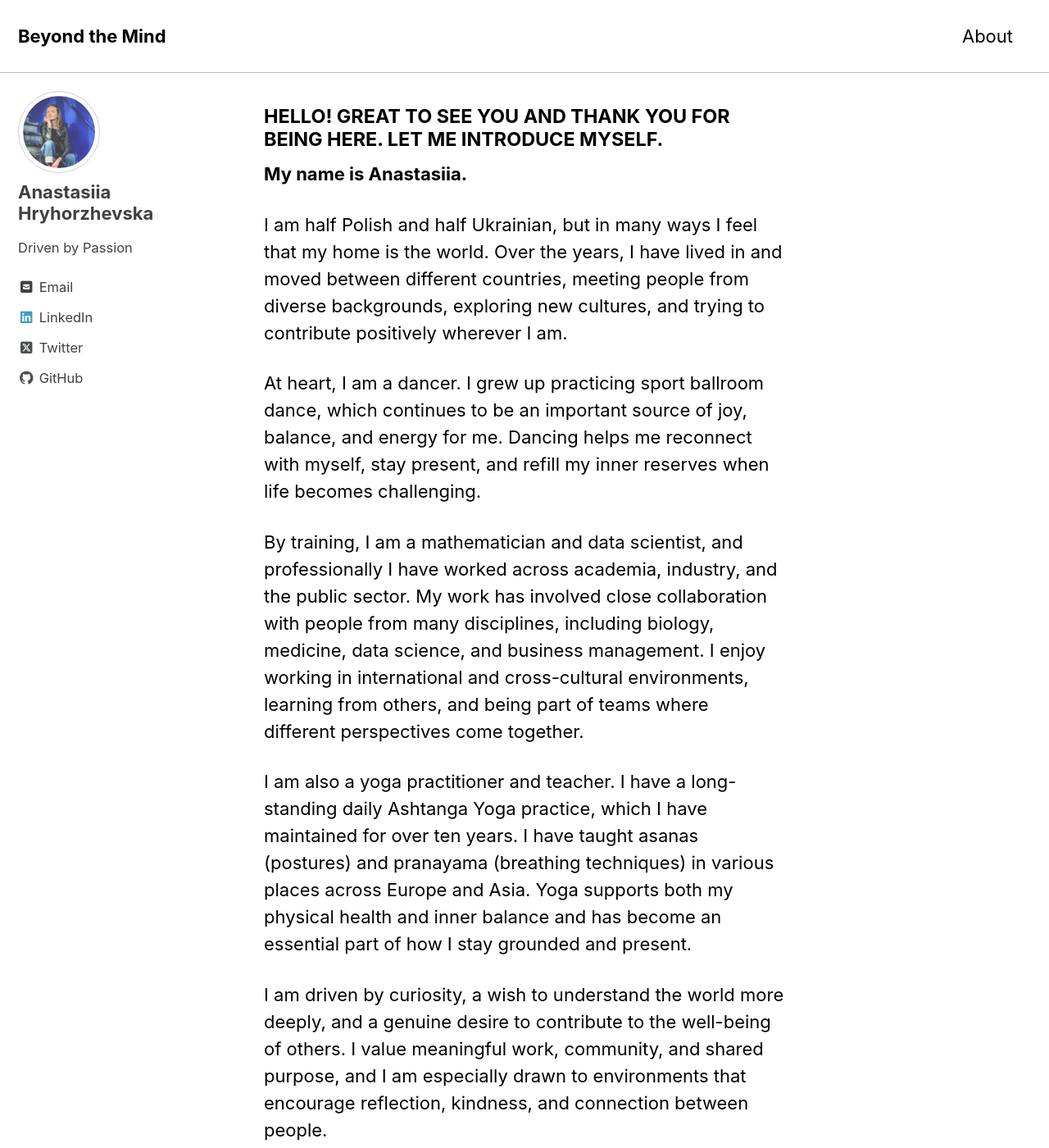
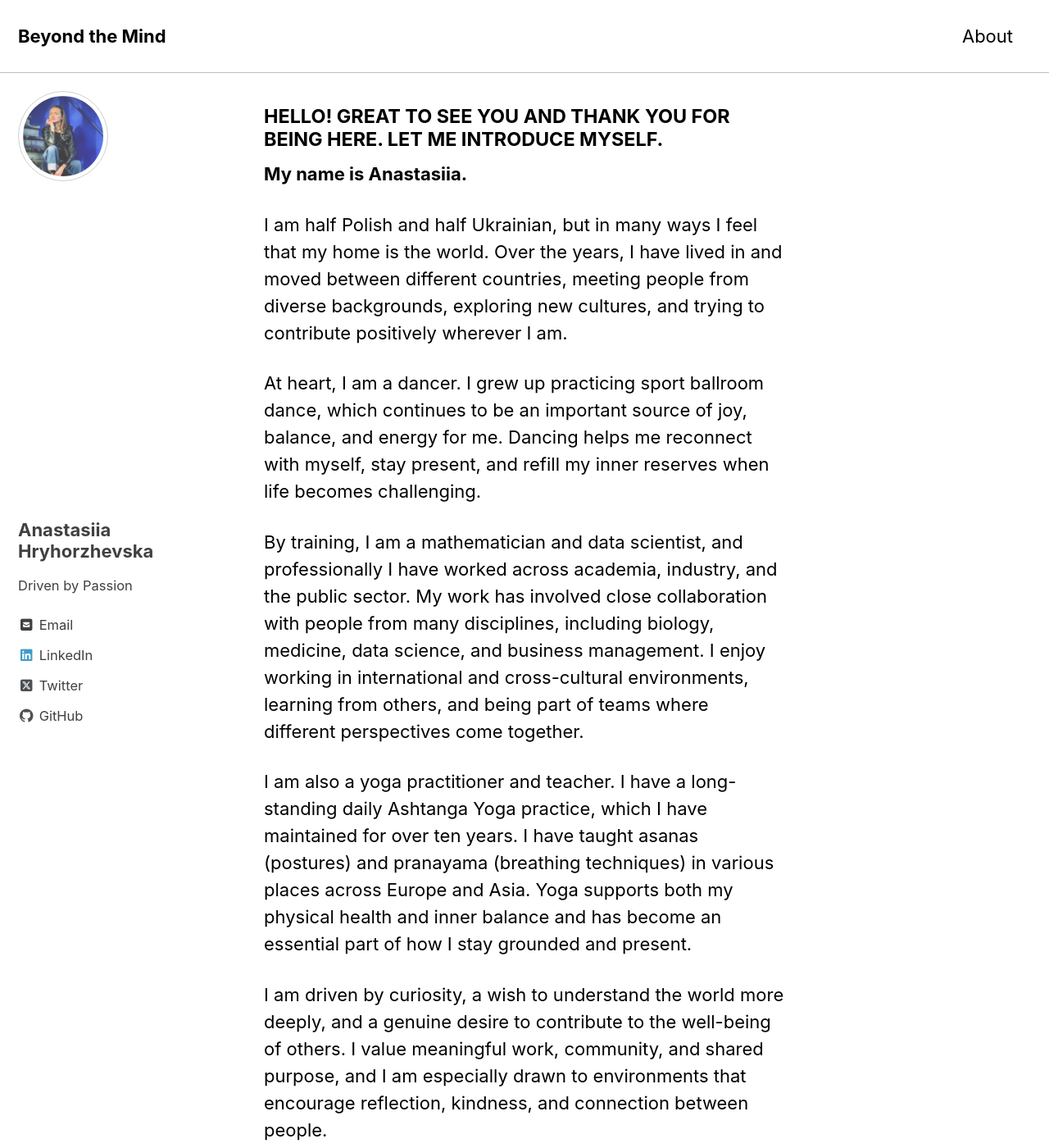
Before and after one commit to ahryho/ahryho.github.io, a Jekyll site: the page built from _pages/about.md, in a window 1280 px wide and 1400 px high. Shown: the whole window at 82% size. Built offline with Jekyll 4.4.1, drawn with Linux system fonts in a browser that asks for light colours; cached includes are drawn as plain includes.

Commit message:
avatar abd footer adjustments

```diff
--- a/assets/css/main.scss
+++ b/assets/css/main.scss
@@ -10,8 +10,8 @@
 
 /* Custom avatar sizing */
 .author__avatar {
-  width: 100px;
-  height: 100px;
+  width: 512px;
+  height: 512px;
 }
 
 /* Footer alignment - change to: left, center, or right */
@@ -19,6 +19,6 @@
   text-align: center;
 }
 
-page__footer-copyright {
+.page__footer-copyright {
   text-align: center;
 }
```
